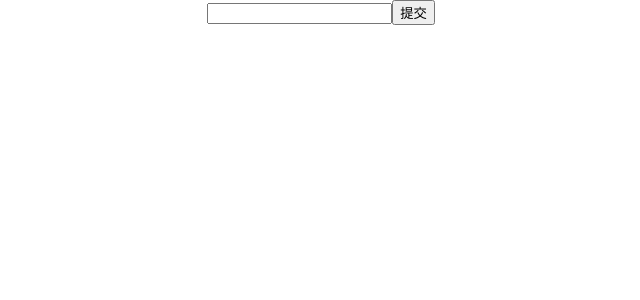
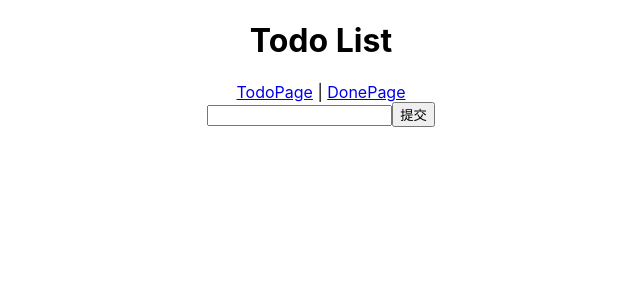
Before and after one commit to codingzhengsz/react-todo-list, a React (Create React App) app: page /#/ in a window 1280 px wide. Shown: the top 300 px of the page, without its empty margins (319-959 px from the left). Built offline with nearby package versions, Linux system fonts and the light colour scheme.

Commit message:
[Todo][Martin Karol] feature:add menu component

```diff
--- a/src/components/DonePage/index.jsx
+++ b/src/components/DonePage/index.jsx
@@ -1,12 +1,15 @@
 import React from 'react'
-import TodoItem from '../TotoItem'
+import TodoItem from '../TodoItem'
 import { connect } from 'react-redux'
 import { deleteTodoAction, markTodoAction } from '../../action'
+import Menu from '../Menu'
+
 
 class DonePage extends React.Component {
     render() {
         return (
             <div>
+                <Menu />
                 <h1>Finished Todo</h1>
                 {
                     this.props.todos.map((item, index) => {
--- /dev/null
+++ b/src/components/Menu/index.jsx
@@ -0,0 +1,15 @@
+import React from 'react'
+import { Link } from 'react-router-dom'
+
+class Menu extends React.Component {
+    render() {
+        return (
+            <div>
+                <Link to="/">TodoPage</Link><span> | </span>
+                <Link to="/finish">DonePage</Link>
+            </div>
+        )
+    }
+
+}
+export default Menu
--- a/src/components/TodoList/index.jsx
+++ b/src/components/TodoList/index.jsx
@@ -1,6 +1,6 @@
 import React from 'react'
 import { connect } from 'react-redux'
-import TodoItem from '../TotoItem';
+import TodoItem from '../TodoItem';
 import { deleteTodoAction, markTodoAction } from '../../action'
 
 class TodoList extends React.Component {
--- a/src/components/TodoPage/index.jsx
+++ b/src/components/TodoPage/index.jsx
@@ -1,6 +1,7 @@
 import React from 'react'
 import Input from '../Input'
 import TodoList from '../TodoList'
+import Menu from '../Menu'
 
 
 class TodoPage extends React.Component{
@@ -8,6 +9,8 @@ class TodoPage extends React.Component{
     render(){
         return (
             <div>
+                <h1>Todo List</h1>
+                <Menu />
                 <Input />
                 <TodoList />
             </div>
```
